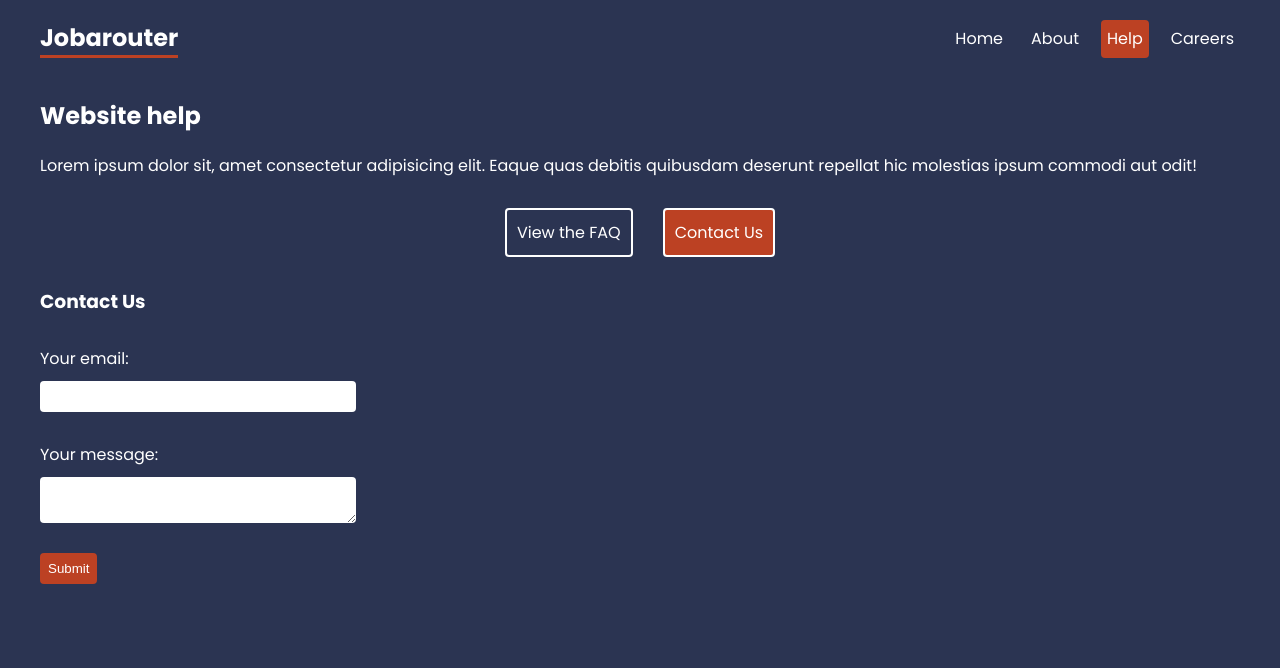
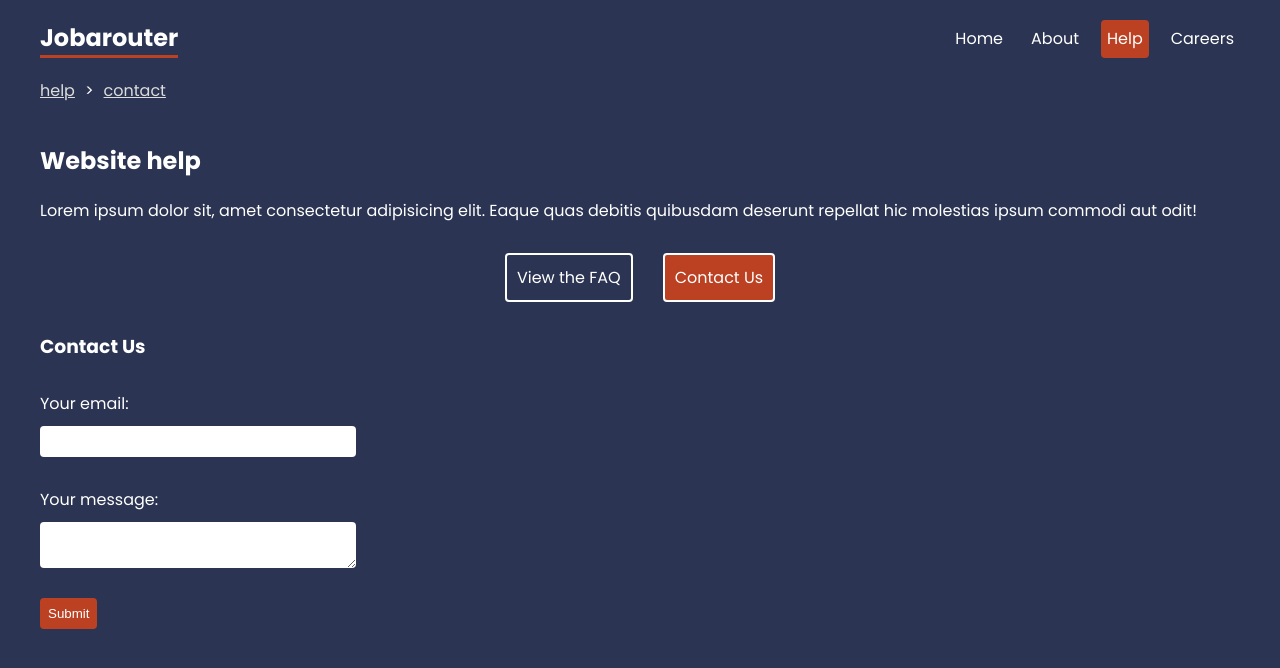
Before and after one commit to Flor77/react-router-in-depth, a React (Create React App) app: page /help/contact in a window 1280 px wide. Shown: the top 668 px of the page. Built offline with nearby package versions, Linux system fonts and the light colour scheme.

Commit message:
breadcrumbs

```diff
--- /dev/null
+++ b/src/components/Breadcrumbs.js
@@ -0,0 +1,22 @@
+import { useLocation, Link } from "react-router-dom";
+
+export default function Breadcrumbs() {
+  const location = useLocation();
+
+  let currentLink = "";
+
+  const crumbs = location.pathname
+    .split("/")
+    .filter((crumb) => crumb !== "")
+    .map((crumb) => {
+      currentLink += `/${crumb}`;
+
+      return (
+        <div className="crumb" key={crumb}>
+          <Link to={currentLink}>{crumb}</Link>
+        </div>
+      );
+    });
+
+  return <div className="breadcrumbs">{crumbs}</div>;
+}
--- a/src/index.css
+++ b/src/index.css
@@ -132,3 +132,21 @@
 }
 
 /* breadcrumbs */
+.breadcrumbs {
+  max-width: 1200px;
+  margin: 20px auto;
+}
+.breadcrumbs > * {
+  display: inline-block;
+  margin-right: 10px;
+}
+.breadcrumbs .crumb:after {
+  content: ">";
+  margin-left: 10px;
+}
+.breadcrumbs .crumb:last-child:after {
+  display: none;
+}
+.breadcrumbs .crumb a {
+  color: #ddd;
+}
--- a/src/layouts/RootLayout.js
+++ b/src/layouts/RootLayout.js
@@ -1,4 +1,5 @@
 import { NavLink, Outlet } from "react-router-dom";
+import Breadcrumbs from "../components/Breadcrumbs";
 
 function RootLayout() {
   return (
@@ -11,6 +12,7 @@
           <NavLink to="help">Help</NavLink>
           <NavLink to="careers">Careers</NavLink>
         </nav>
+        <Breadcrumbs />
       </header>
 
       <main>
```
